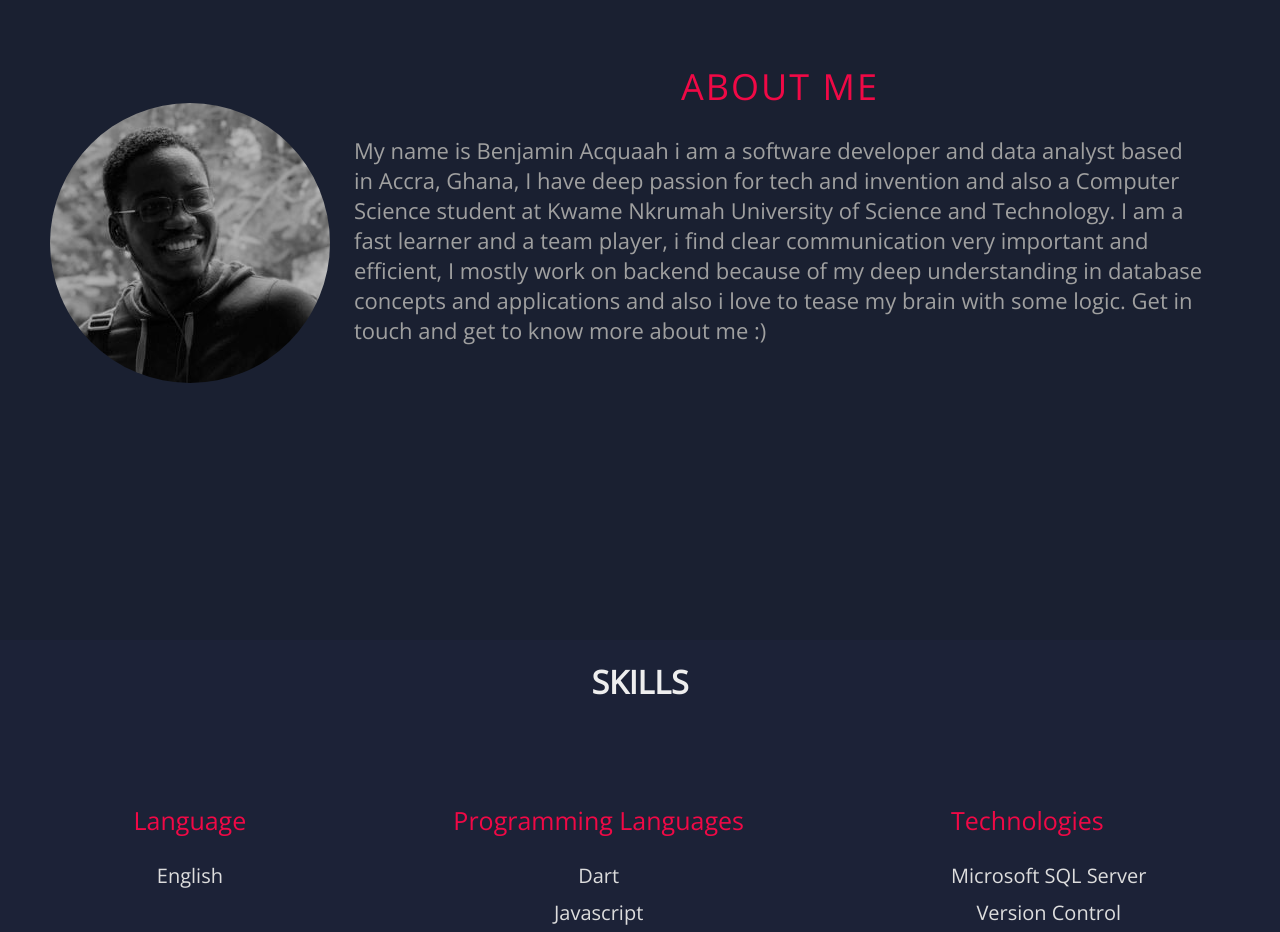
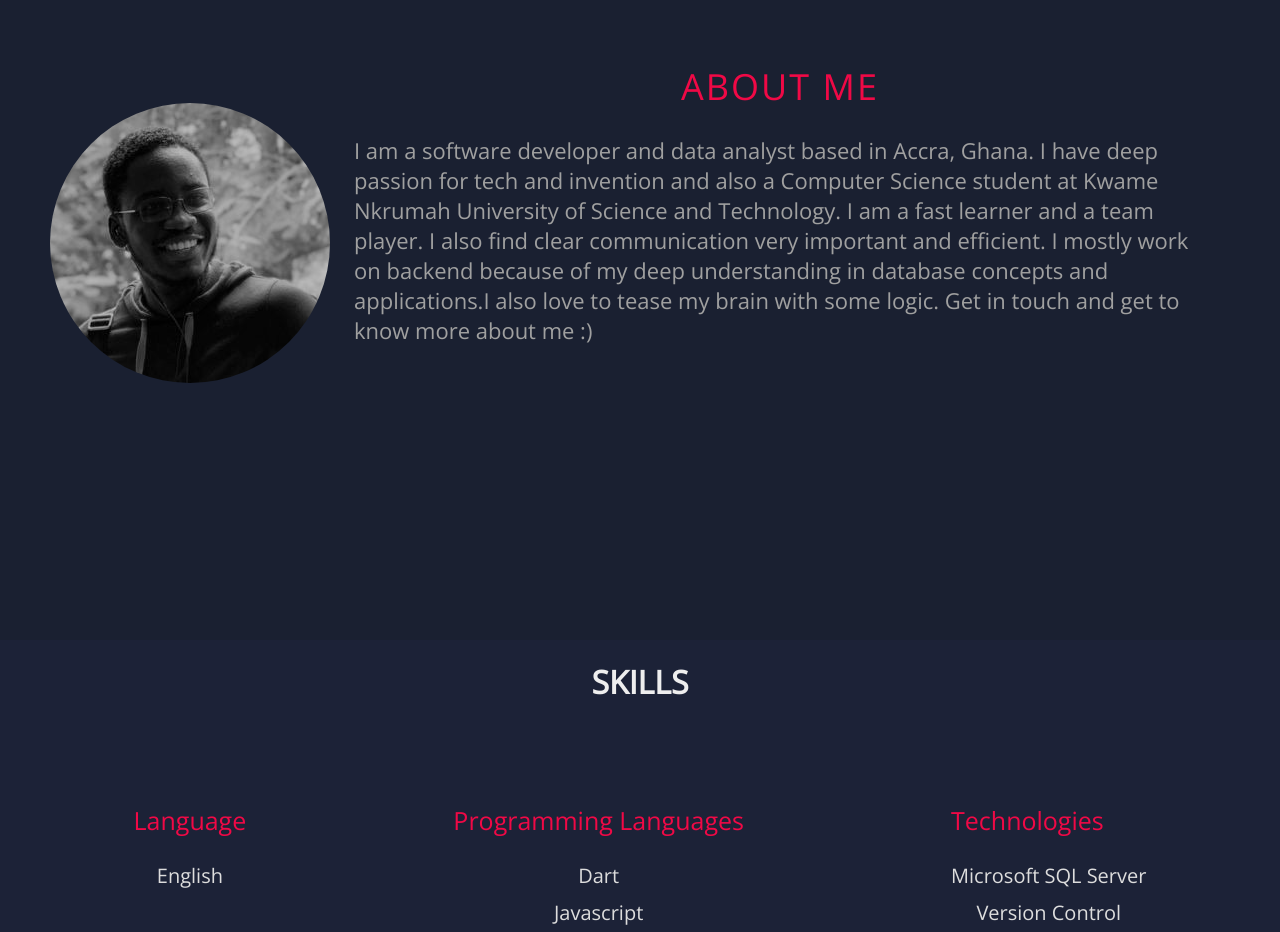
Before and after one commit to benacq/portfolio, a React (Create React App) app: page / in a window 1280 px wide. Shown: the part 960-1892 px from the top of the page. Built offline with nearby package versions, Linux system fonts and the light colour scheme.

Commit message:
edited about

```diff
--- a/src/components/AboutComponent/index.jsx
+++ b/src/components/AboutComponent/index.jsx
@@ -11,13 +11,9 @@ const AboutSection = () => {
             <AboutContent>
                 <AboutH1>ABOUT ME</AboutH1>
                 <AboutP>
-                    My name is Benjamin Acquaah i am a software developer and data analyst based in Accra, Ghana, I have deep passion for tech and invention and also a Computer Science student at Kwame Nkrumah University of Science and Technology. I am a fast learner and a team player, i find clear communication very important and efficient, I mostly work on backend because of my deep understanding in database concepts and applications and also i love to tease my brain with some logic.
-                    Get in touch and get to know more about me :)
+                I am a software developer and data analyst based in Accra, Ghana. I have deep passion for tech and invention and also a Computer Science student at Kwame Nkrumah University of Science and Technology. I am a fast learner and a team player. I also find clear communication very important and efficient. I mostly work on backend because of my deep understanding in database concepts and applications.I also love to tease my brain with some logic. Get in touch and get to know more about me :)
                 </AboutP>
             </AboutContent>
-
-
-
 
         </AboutContainer>
     )
```
